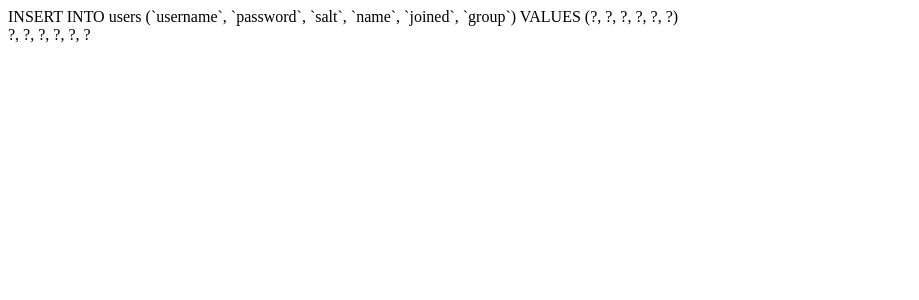
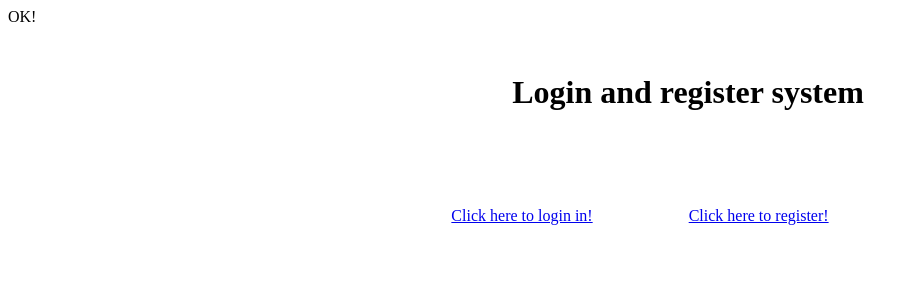
Before and after one commit to JuozasLie/auth, a PHP site: page / in a window 1280 px wide. Shown: the top 300 px of the page, without its empty margins (0-919 px from the left). Run offline with PHP 8.4, Linux system fonts and the light colour scheme.

Commit message:
DB carcass done

```diff
--- a/classes/DB.php
+++ b/classes/DB.php
@@ -5,7 +5,8 @@ class DB {
             $_query,
             $_error = false,
             $_results,
-            $_count = 0;
+            $_count = 0,
+            $operators = array('=', '>', '<', '>=', "<=");
     private function __construct(){
         try {
             $this->_pdo = new PDO('mysql:host='.Config::get('mysql/host'). ';dbname='.Config::get('mysql/db'),Config::get('mysql/username'),Config::get('mysql/password'));
@@ -25,11 +26,10 @@ class DB {
             if(count($params)){
                 $x = 1;
                 foreach ($params as $param){
-                    $this->_query->bindParam($x, $param);
+                    $this->_query->bindValue($x, $param);
                     $x++;
                 }
             }
-
             if($this->_query->execute()){
                 $this->_results = $this->_query->fetchAll(PDO::FETCH_OBJ);
                 $this->_count = $this->_query->rowCount();
@@ -41,11 +41,10 @@ class DB {
     }
     public function action($action, $table, $where=array()){
         if(count($where) === 3){
-            $operators = array('=', '>', '<', '>=', "<=");
             $field = $where[0];
             $operator = $where[1];
             $value = $where[2];
-            if(in_array($operator, $operators)){
+            if(in_array($operator, $this->operators)){
                 $sql = "{$action} FROM {$table} WHERE {$field} {$operator} ?";
 
                 if(!$this->query($sql, array($value))->error()){
@@ -73,7 +72,7 @@ class DB {
     }
     public function insert($table, $fields = array())
     {
-        if(count($fields)){
+        if(count($fields) && isset($table)){
             $keys = array_keys($fields);
             $values = '';
             $index = 1;
@@ -85,9 +84,31 @@ class DB {
                 $index++;
             }
             $sql = "INSERT INTO {$table} (`". implode('`, `', $keys) ."`) VALUES ({$values})";
-            die($sql . '<br>' . $values);
             if(!$this->query($sql, $fields)->error()){
                 return true;
+            }
+        }
+        return false;
+    }
+    public function update($table, $where = array(), $fields = array()){
+        if(isset($table) && count($where) === 3){
+            $set = '';
+            $index = 1;
+            $field = $where[0];
+            $operator = $where[1];
+            $value = $where[2];
+            foreach ($fields as $key => $values){
+                $set .= "{$key} = ?";
+                if($index < count($fields)){
+                    $set .= ", ";
+                }
+                $index++;
+            }
+            if(in_array($operator, $this->operators)){
+                $sql = "UPDATE {$table} SET {$set} WHERE {$field} {$operator} {$value}";
+                if(!$this->query($sql, $fields)->error()){
+                    return true;
+                }
             }
         }
         return false;
--- a/index.php
+++ b/index.php
@@ -1,14 +1,9 @@
 <?php
 require_once('core/init.php');
 $insert = DB::getInstance();
-if(!$insert->insert("users", array(
-        "username" => "juozas",
-        "password" => "password",
-        "salt" => "salt",
-        "name" => "error",
-        "joined" => date('Y-m-d'),
-        "group" => "1"
-    ))){
+if(!$insert->update('users', ["id", "=", 4], [
+        "name" => "Juozasss"
+])){
     echo "oops";
 } else {
     echo "OK!";
```
